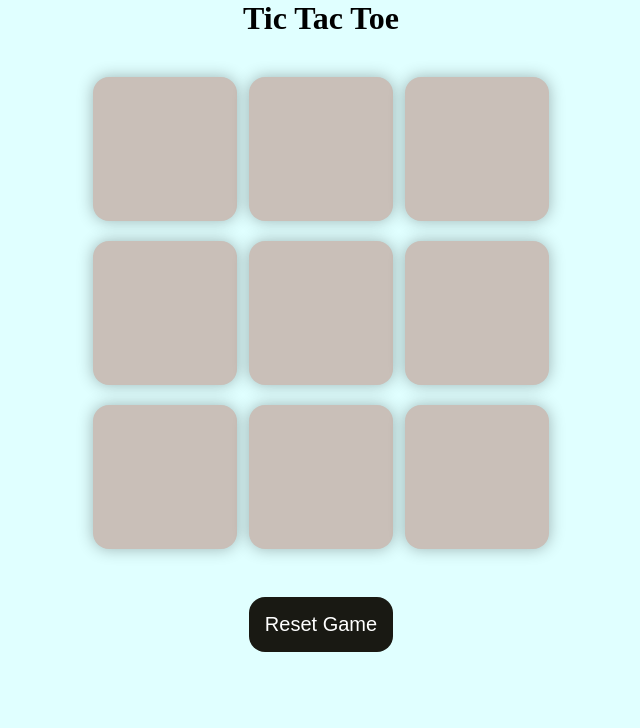
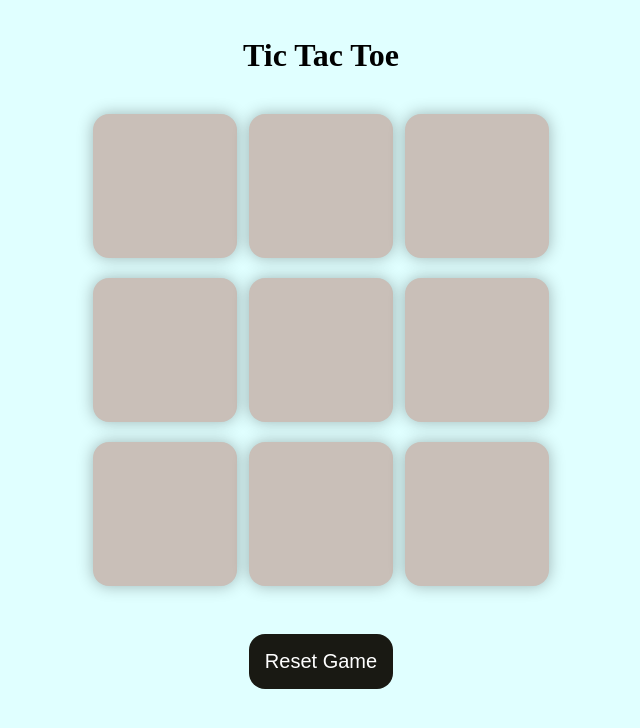
Before and after one commit to pranshupal2k4/tic-tac-toe, a plain HTML site: page index.html in a window 1280 px wide. Shown: the whole page, without its empty margins (319-959 px from the left). Drawn offline with Linux system fonts and the light colour scheme.

Commit message:
Update index.html

```diff
--- a/index.html
+++ b/index.html
@@ -8,11 +8,11 @@
 </head>
 <body>
     <div class="msg-container hide">
-        <p id="msg">Winner</p>
+        <p id="msg">Winner<br></p><br>
         <button id="new-btn">New Game</button>
     </div>
     <main>
-        <h1>Tic Tac Toe</h1>
+        <h1><br>Tic Tac Toe</h1>
         <div class="container">
             <div class="game">
                 <button class="box"></button>
@@ -30,4 +30,5 @@
     </main>
     <script src="script.js"></script>
 </body>
+
 </html>
```
